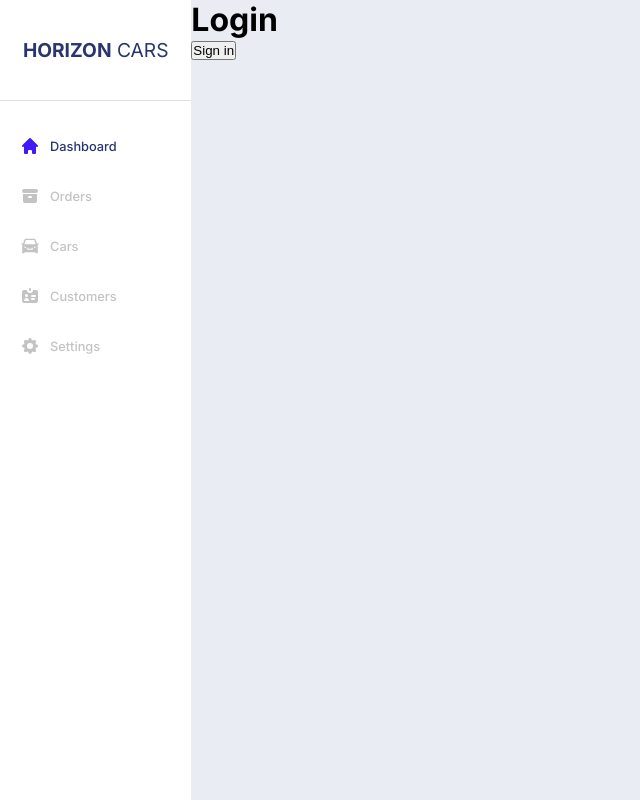
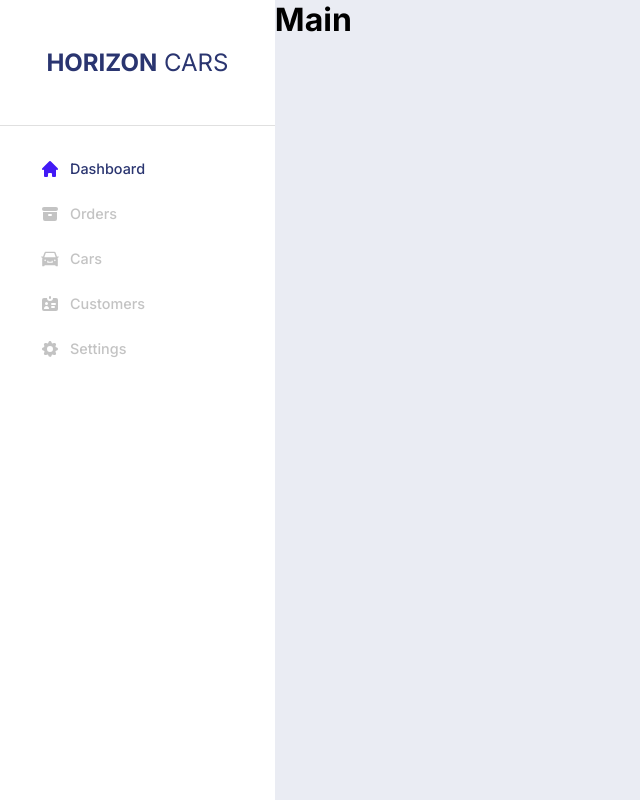
Before and after one commit to knoedel44/car-ecom-admin, a Next.js app: page / in a window 1280 px wide. Shown: the whole page, without its empty margins (0-640 px from the left). Built offline with nearby package versions, Linux system fonts and the light colour scheme; no server answers.

Commit message:
adjusting folder structure + style changes

```diff
--- a/src/app/components/Dashboard/overview/DashboardContent.tsx
+++ b/src/app/components/Dashboard/overview/DashboardContent.tsx
@@ -1,23 +1,10 @@
 // 'use client'
 
 import styles from "./DashboardContent.module.css";
-import { useSession } from "next-auth/react";
-import Login from "@/app/components/Login/Login";
-
 export default function DashboardContent() {
-    const { data: session, status } = useSession();
-
-    if (session) {
         return (
             <div className={styles.dashboardContent}>
-                <h1>Dashboard</h1>
+                <h1>Main</h1>
             </div>
         );
-    } else {
-        return (
-            <div className={styles.dashboardContent}>
-                <Login />
-            </div>
-        );
-    }
 }
--- a/src/app/components/Layout/Filter.module.css
+++ b/src/app/components/Layout/Filter.module.css
@@ -2,14 +2,14 @@
     display: flex;
     flex-direction: column;
     align-items: center;
-    width: 225px;
+    width: 350px;
     height: 100vh;
     background-color: white;
 }
 
 .logoContainer {
     width: 100%;
-    height: 100px;
+    height: 125px;
     display: flex;
     justify-content: center;
     align-items: center;
@@ -19,7 +19,7 @@
 
 .logo {
     color: #2a3570;
-    font-size: 1.2rem;
+    font-size: 1.5rem;
     font-weight: normal;
 }
 
@@ -51,13 +51,14 @@
 
 .filterItem {
     width: 100%;
-    height: 50px;
+    height: 45px;
     display: flex;
     color: rgba(128, 128, 128, 0.47);
-    font-size: 0.8rem;
+    font-size: 0.9rem;
     font-weight: 500;
     align-items: center;
     transition: all 0.15s linear;
+    padding-inline-start: 20px;
 }
 
 .active {
--- a/src/app/components/Login/Login.tsx
+++ b/src/app/components/Login/Login.tsx
@@ -8,7 +8,6 @@ export default function Login() {
     return (
         <div>
             <h1>Login</h1>
-            <button onClick={() => signIn()}>Sign in</button>
         </div>
     )
 }
--- a/src/app/layout.tsx
+++ b/src/app/layout.tsx
@@ -5,7 +5,6 @@ import Filter from '@/app/components/Layout/Filter'
 import styles from './page.module.css'
 
 const inter = Inter({ subsets: ['latin'] })
-
 export const metadata: Metadata = {
   title: 'Admin-UI-Dashboard',
   description: 'Generated by create next app',
```
Also changed, not shown: src/app/(routes)/Dashboard/page.tsx (added, +9 -0 lines), src/app/api/auth/[...nextauth].tsx (+5 -6 lines), src/app/pages/_app.tsx (+20 -5 lines), src/app/(routes)/login/page.tsx (deleted).
